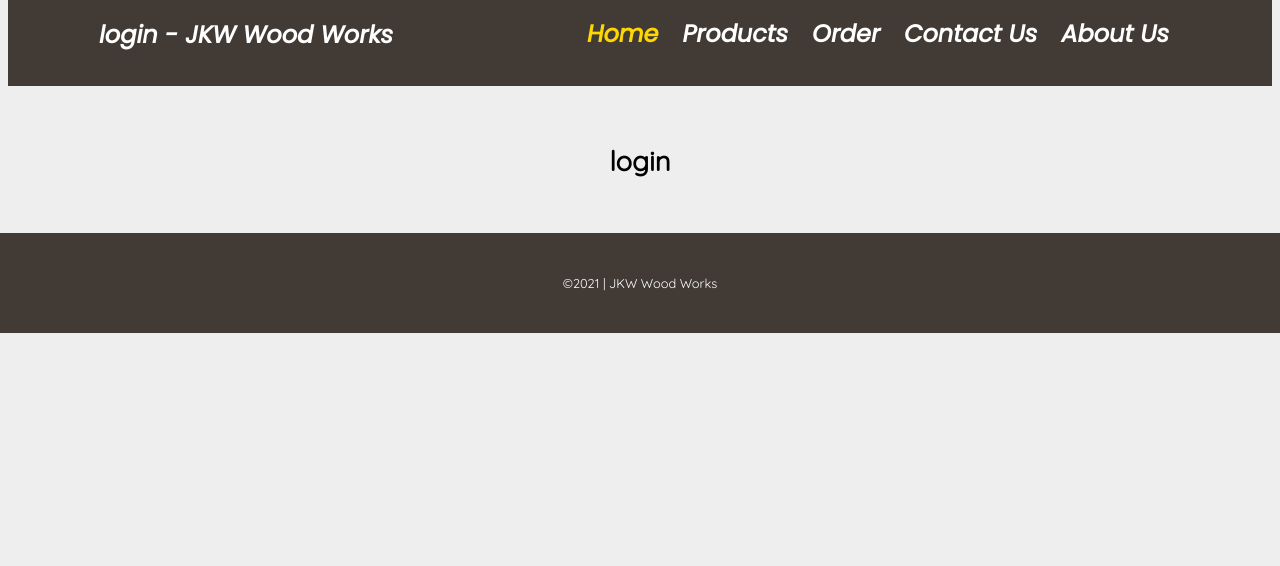
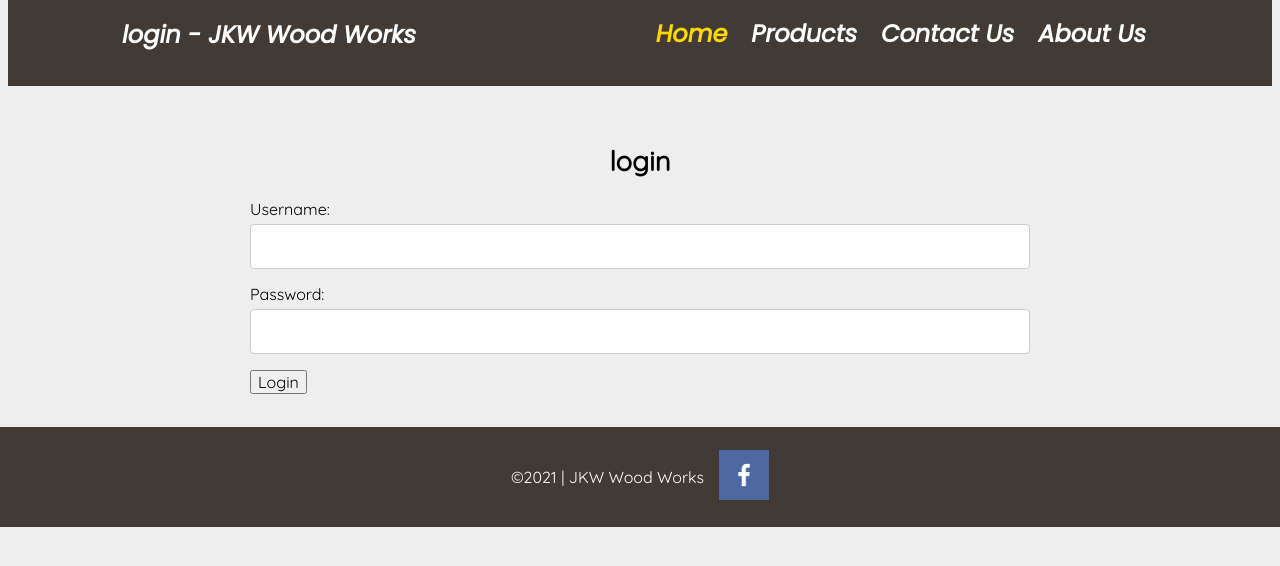
Before and after one commit to nwrocketman64/JKWWOODWORKS-codebase, a Flask app: page /login in a window 1280 px wide. Shown: the top 566 px of the page. Run offline with Flask 2, Linux system fonts and the light colour scheme; some libraries are stand-ins or nearby versions.

Commit message:
Updated Some of the Pages

```diff
--- a/app.py
+++ b/app.py
@@ -61,6 +61,20 @@ class Products:
 
         return products
 
+class User:
+    def get_user():
+        users = []
+        data = user_db.find()
+        for user in data:
+            output = {
+                'id': str(user['_id']),
+                'username': user['username'],
+                'password': user['password']
+            }
+            users = output
+
+        return users
+
 # Configure the sessions in the web app.
 # with app.app_context():
 #     app.session_interface = MongoDBSessionInterface(app, mongo.db, 'sessions')
--- a/controllers/auth.py
+++ b/controllers/auth.py
@@ -1,16 +1,31 @@
 # Import the needed libraries.
-from flask import Blueprint, render_template
+from flask import Blueprint, render_template, request, redirect
 
 # Create the authentication blueprint.
 auth = Blueprint('auth', __name__, template_folder='templates')
 
-@auth.route('/login')
+from app import User
+
+@auth.route('/login', methods = ['POST', 'GET'])
 def login():
-    # Gather the needed information.
-    kmarge = {
-        'title': 'login',
-        'path': '/home'
-    }
+    if request.method == 'POST':
+        # Get the information from the request.
+        username = request.form['username']
+        password = request.form['password']
 
-    # Render the page.
-    return render_template('login.html', **kmarge)
+        user = User.get_user()
+
+        print(user)
+        if username == user['username']:
+            return redirect('/admin')
+        else:
+            return redirect('/login')
+    else:
+        # Gather the needed information.
+        kmarge = {
+            'title': 'login',
+            'path': '/home'
+        }
+
+        # Render the page.
+        return render_template('login.html', **kmarge)
--- a/static/css/small.css
+++ b/static/css/small.css
@@ -23,6 +23,11 @@ footer{
 	display: flex;
 	justify-content: center;
 	align-items: center;
+	color: white;
+}
+
+footer img{
+	padding-left: 15px;
 }
 
 header h1 {
@@ -206,7 +211,7 @@ footer p:last-child {
 	padding: 20px;
 
 }
-input[type=text], select, textarea {
+input[type=text], input[type=number], select, textarea {
 	width: 100%;
 	padding: 12px;
 	border: 1px solid #ccc;
@@ -216,3 +221,19 @@ input[type=text], select, textarea {
 	margin-bottom: 16px;
 	resize: vertical;
 }
+
+
+/* Code for Delete product - admin page */
+.selection{
+	display: flex;
+}
+
+.selection input{
+	padding: 8px;
+	width: 100px;
+	margin:3px;
+}
+
+section li{
+	padding: 3px;
+}
--- a/templates/base.html
+++ b/templates/base.html
@@ -26,7 +26,6 @@
                 <li><a class="ham" href="#">&#9776; Menu</a></li>
                 <li><a class="nav-link" {% if '/home' in path %} id="thePage" {% endif %} href="/">Home</a></li>
                 <li><a class="nav-link" {% if '/products' in path %} id="thePage" {% endif %} href="/products">Products</a></li>
-                <li><a class="nav-link" {% if '/order' in path %} id="thePage" {% endif %} href="/order">Order</a></li>
                 <li><a class="nav-link" {% if '/contact' in path %} id="thePage" {% endif %} href="/contact">Contact Us</a></li>
                 <li><a class="nav-link" {% if '/about' in path %} id="thePage" {% endif %} href="/about">About Us</a></li>
             </ul>
@@ -38,6 +37,7 @@
     </main>
     <footer>
         <p>&copy;2021 | JKW Wood Works</p>
+        <a href="https://www.facebook.com"> <img src="/static/img/facebook.png" alt="" width="50" height="50"> </a>
     </footer>
 </body>
 </html>
--- a/templates/delete-product.html
+++ b/templates/delete-product.html
@@ -6,6 +6,7 @@
         <p>
             Are you sure you want to delete the product, {{ productTitle }}?
         </p>
+        <div class="selection">
         <form action="/admin/delete-product/yes" method="POST">
             <input type="hidden" name="id" value="{{ id }}">
             <input type="submit" value="Yes">
@@ -13,5 +14,6 @@
         <form action="/admin" method="GET">
             <input type="submit" value="No">
         </form>
+        </div>
     </section>
 {% endblock %}
--- a/templates/login.html
+++ b/templates/login.html
@@ -3,5 +3,12 @@
 {% block content %}
     <section>
         <h2>login</h2>
+        <form action="/login" method="POST">
+            <label for="username">Username: </label>
+            <input type="text" id="username" name="username">
+            <label for="password">Password: </label>
+            <input type="text" id="password" name="password">
+            <button type="submit">Login</button>
+        </form>
     </section>
 {% endblock %}
--- a/templates/product-view.html
+++ b/templates/product-view.html
@@ -5,7 +5,7 @@
         <img src="{{ item.imageUrl }}" alt="{{ item.title }}">
         <div class=productView>
             <h2 class="productViewInfo">{{ item.title }}</h2>
-            <p class="productViewInfo">Price: ${{ item.price }}.00</p>
+            <p class="productViewInfo">Price: ${{ item.price }}</p>
             <p class="productViewInfo">Description: {{ item.description }}</p>
         </div>
     </section>
--- a/templates/products.html
+++ b/templates/products.html
@@ -9,7 +9,7 @@
             <div class="item">
                 <img src="{{ item.imageUrl }}" alt="{{ item.title }}">
                 <h4>{{ item.title }}</h4>
-                <p>Price: {{ item.price }}</p>
+                <p>Price: ${{ item.price }}</p>
                 <p>Description: {{ item.description }}</p>
                 <p><a href="/product-view/{{ item.id }}">Details</a></p>
             </div>
```
Also changed, not shown: controllers/shop.py (+0 -14 lines), templates/order.html (deleted, +0 -7 lines), static/img/facebook.png (added).
